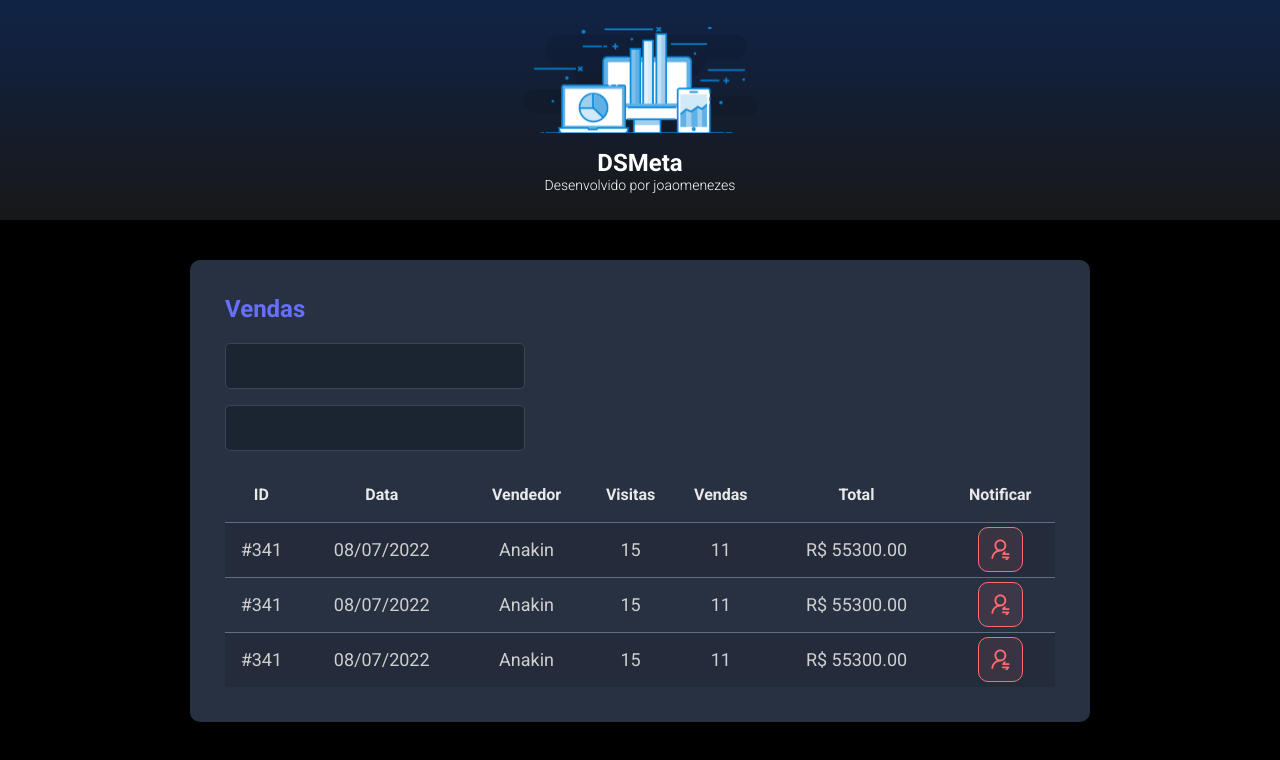
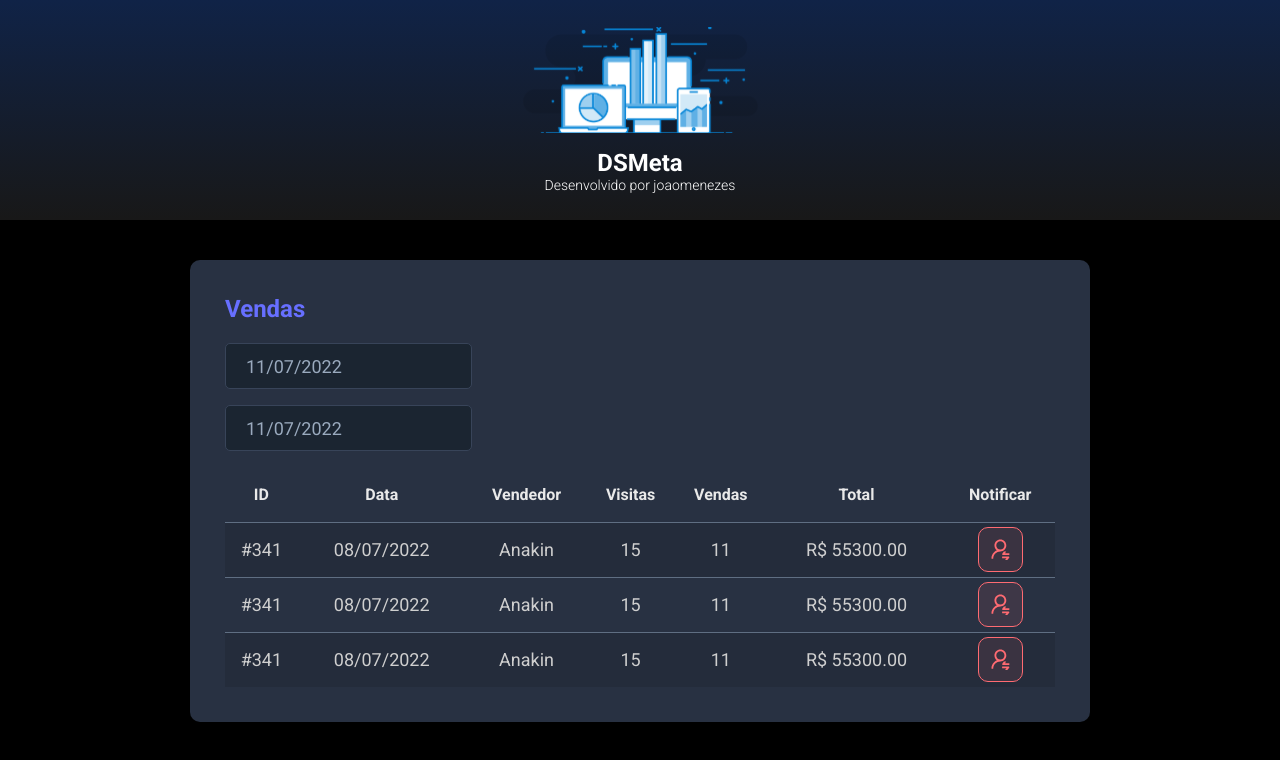
Before and after one commit to joao-menezes/dsmeta, a React (Vite) app in the folder frontend/: page / in a window 1280 px wide. Shown: the top 760 px of the page. Built offline with nearby package versions, Linux system fonts and the light colour scheme.

Commit message:
Datepicker

```diff
--- a/frontend/package.json
+++ b/frontend/package.json
@@ -8,7 +8,9 @@
     "preview": "vite preview"
   },
   "dependencies": {
+    "@types/react-datepicker": "4.4.2",
     "react": "^18.0.0",
+    "react-datepicker": "4.8.0",
     "react-dom": "^18.0.0"
   },
   "devDependencies": {
--- a/frontend/src/Components/SalesCard/index.tsx
+++ b/frontend/src/Components/SalesCard/index.tsx
@@ -1,4 +1,6 @@
 import NotificationButton from '../NotificationButton';
+import DatePicker from "react-datepicker";
+import "react-datepicker/dist/react-datepicker.css";
 import './style.css'
 
 function SalesCard(){
@@ -8,10 +10,16 @@
         <h2 className="dsmeta-sales-title">Vendas</h2>
         <div>
             <div className="dsmeta-form-control-container">
-                <input className="dsmeta-form-control" type="text" />
+                <DatePicker selected={new Date()} onChange={(date: Date)=> {}}
+                    className="dsmeta-form-control"
+                    dateFormat="dd/MM/yyyy"
+                    />
             </div>
             <div className="dsmeta-form-control-container">
-                <input className="dsmeta-form-control" type="text" />
+                <DatePicker selected={new Date()} onChange={(date: Date)=> {}}
+                    className="dsmeta-form-control"
+                    dateFormat="dd/MM/yyyy"
+                    />
             </div>
         </div>
 
```
Also changed, not shown: 1 other file (tests, documents, lock files or other folders).
